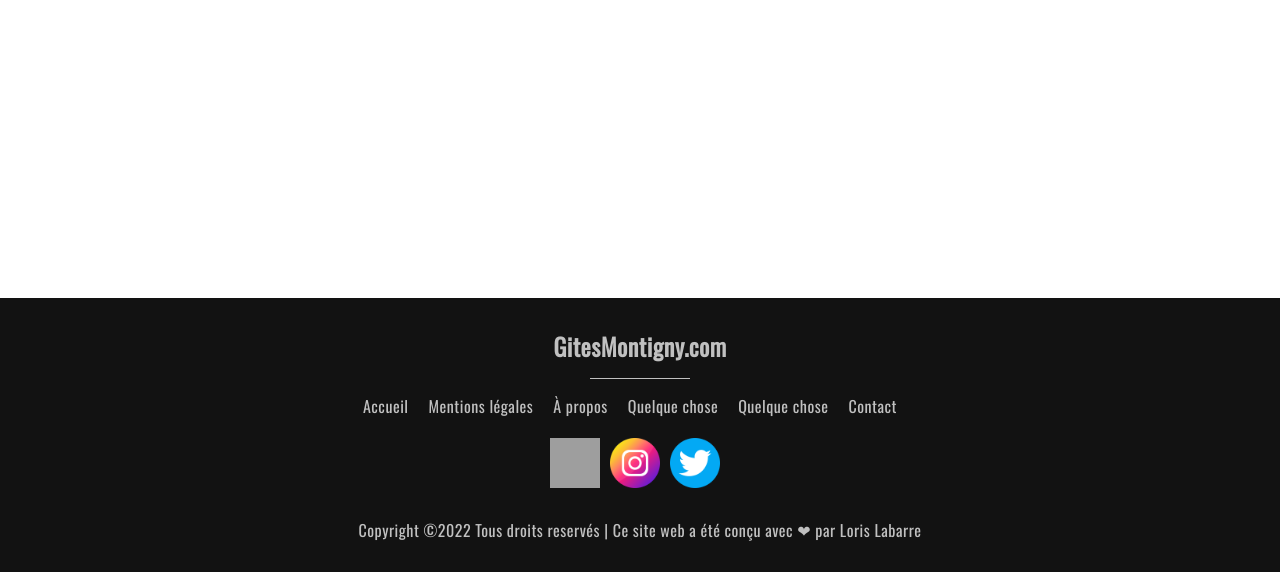
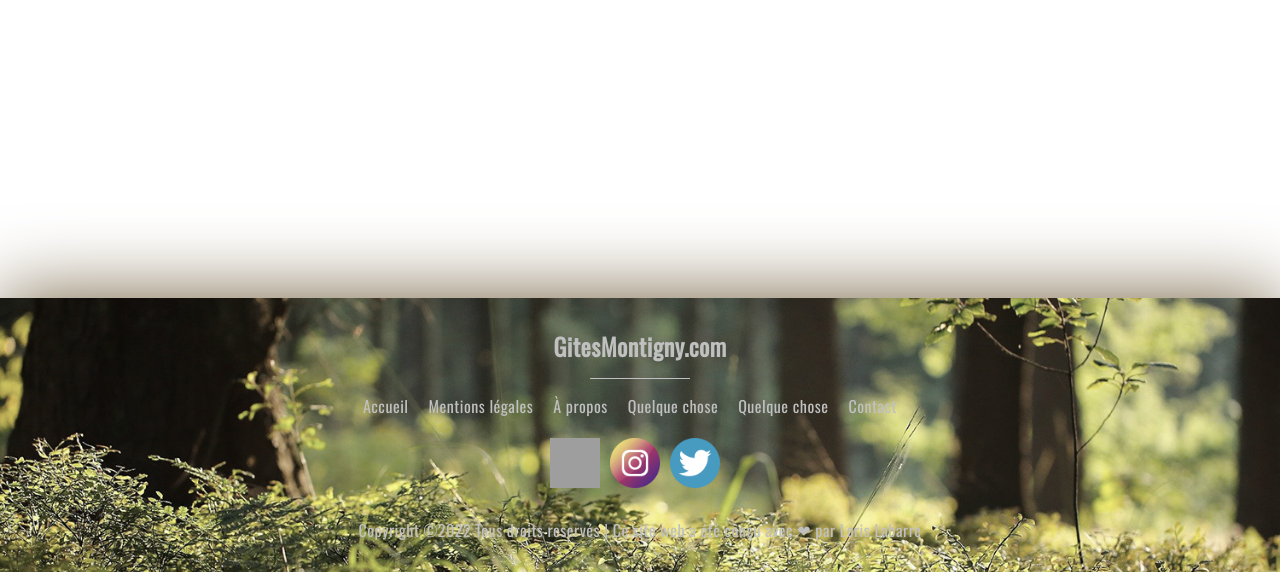
Before and after one commit to LoloxDev/GitesMontigny, a PHP site: page /pages/index.php in a window 1280 px wide. Shown: the part 502-1074 px from the top of the page. Run offline with PHP 8.4, Linux system fonts and the light colour scheme; grey boxes are pictures that could not be loaded.

Commit message:
MAJ footer

```diff
--- a/css/pisserotte.css
+++ b/css/pisserotte.css
@@ -12,8 +12,3 @@ header{
 header:hover{
     background: no-repeat 25% 63% / cover url("../img/Pisserotte/sunset.jpg");
 }
-
-footer{
-    background: no-repeat center / cover url("../img/couverture.jpg");
-    filter: grayscale(50%) drop-shadow(0 0px 40px #6f5b39);;
-}
--- a/css/style.css
+++ b/css/style.css
@@ -183,10 +183,11 @@ footer{
     text-align: center;
     margin: auto;
     flex-direction: column;
-    background-color: #121212;
     color: silver;
     padding: 0 70px;
     letter-spacing: 0.5px;
+    background: no-repeat center / cover url("../img/couverture.jpg");
+    filter: grayscale(50%) drop-shadow(0 0px 40px #6f5b39);
 }
 
 footer h2, footer p{
```
